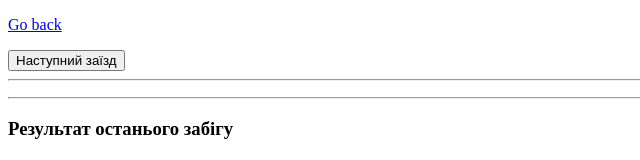
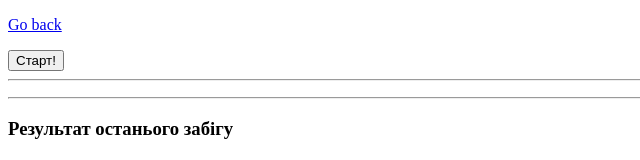
Before and after one commit to mrSerGL/goit-js-hw-09, a plain HTML site: page 04-horses.html in a window 1280 px wide. Shown: the top 160 px of the page, without its empty margins (0-640 px from the left). Drawn offline with Linux system fonts and the light colour scheme.

Commit message:
Deploying to gh-pages from @ mrSerGL/goit-js-hw-09@d0d874da19a5d16d76877dd61c6cb99718c46618 🚀

```diff
--- a/04-horses.html
+++ b/04-horses.html
@@ -1 +1 @@
-<!DOCTYPE html><html lang="en"><head><script type="module" src="/goit-js-hw-09/03-promises.49417b21.js"></script><script nomodule="" defer src="/goit-js-hw-09/03-promises.9cdf78c1.js"></script><meta charset="utf-8"><meta name="viewport" content="width=device-width, initial-scale=1.0"><title>Майстерня: іподром</title><link rel="stylesheet" href="/goit-js-hw-09/04-horses.5bd272be.css"></head><body> <p><a href="/goit-js-hw-09/index.html">Go back</a></p> <button class="js-start-race">Наступний заїзд</button> <hr> <p class="js-winner"></p> <p class="js-progress"></p> <hr> <div class="resultsInfo"> <div class="table"> <h3>Результат останього забігу</h3> <table class="js-results-table"> <thead> <tr> <th>Заїзд</th> <th>Переможець</th> <th>Час</th> </tr> </thead> <tbody> </tbody> </table> </div> <div class="table"> <h3>Сумарній результат змагань</h3> <table class="js-summary-results-table"> <thead> <tr> <th>Заїзд</th> <th>Переможець</th> <th>Час</th> </tr> </thead> <tbody> </tbody> </table> </div> </div> <script src="/goit-js-hw-09/04-horses.10c93aaa.js" type="module"></script><script src="/goit-js-hw-09/04-horses.155f9ad5.js" nomodule="" defer></script> </body></html>
+<!DOCTYPE html><html lang="en"><head><script type="module" src="/goit-js-hw-09/03-promises.49417b21.js"></script><script nomodule="" defer src="/goit-js-hw-09/03-promises.9cdf78c1.js"></script><meta charset="utf-8"><meta name="viewport" content="width=device-width, initial-scale=1.0"><title>Майстерня: іподром</title><link rel="stylesheet" href="/goit-js-hw-09/04-horses.5bd272be.css"></head><body> <p><a href="/goit-js-hw-09/index.html">Go back</a></p> <button class="js-start-race">Старт!</button> <hr> <p class="js-winner"></p> <p class="js-progress"></p> <hr> <div class="resultsInfo"> <div class="table"> <h3>Результат останього забігу</h3> <table class="js-results-table"> <thead> <tr> <th>Заїзд</th> <th>Переможець</th> <th>Час</th> </tr> </thead> <tbody> </tbody> </table> </div> <div class="table"> <h3>Сумарній результат змагань</h3> <table class="js-summary-results-table"> <thead> <tr> <th>Заїзд</th> <th>Переможець</th> <th>Час</th> </tr> </thead> <tbody> </tbody> </table> </div> </div> <script src="/goit-js-hw-09/04-horses.10c93aaa.js" type="module"></script><script src="/goit-js-hw-09/04-horses.155f9ad5.js" nomodule="" defer></script> </body></html>
```
